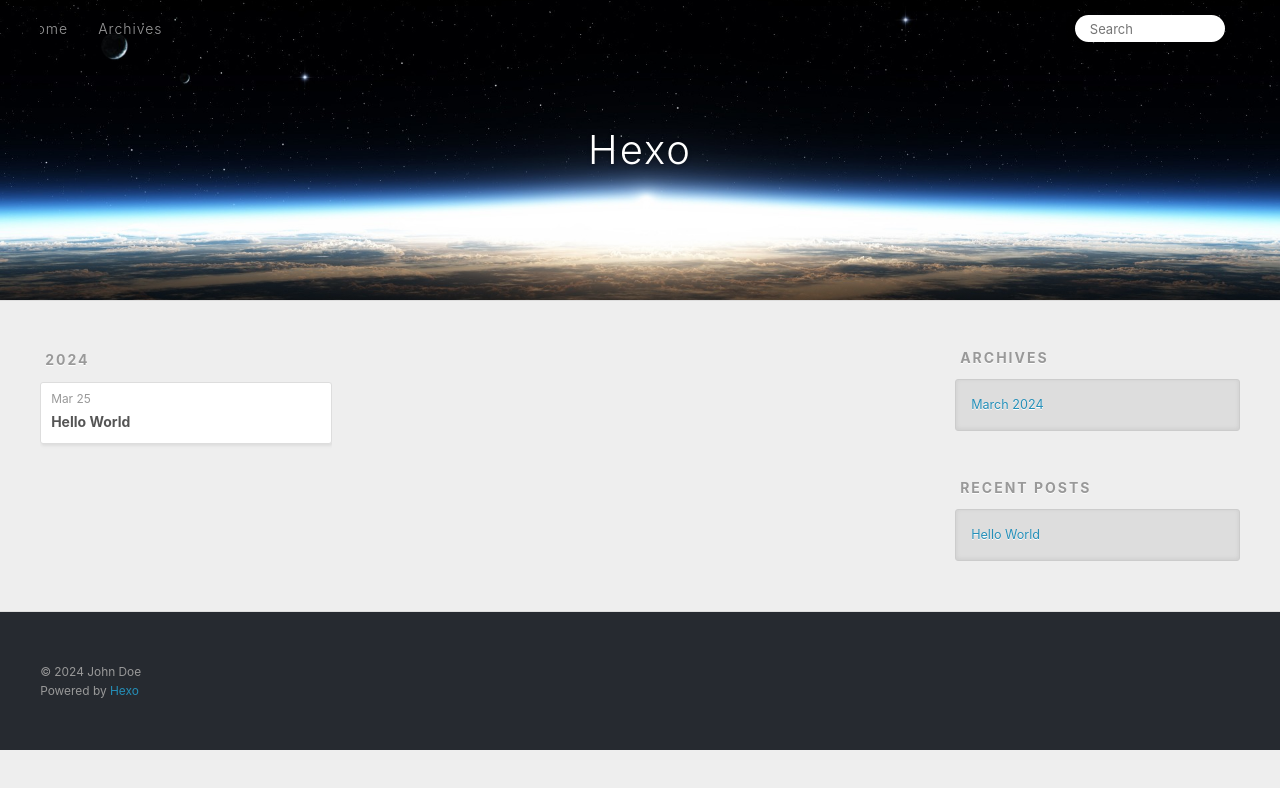
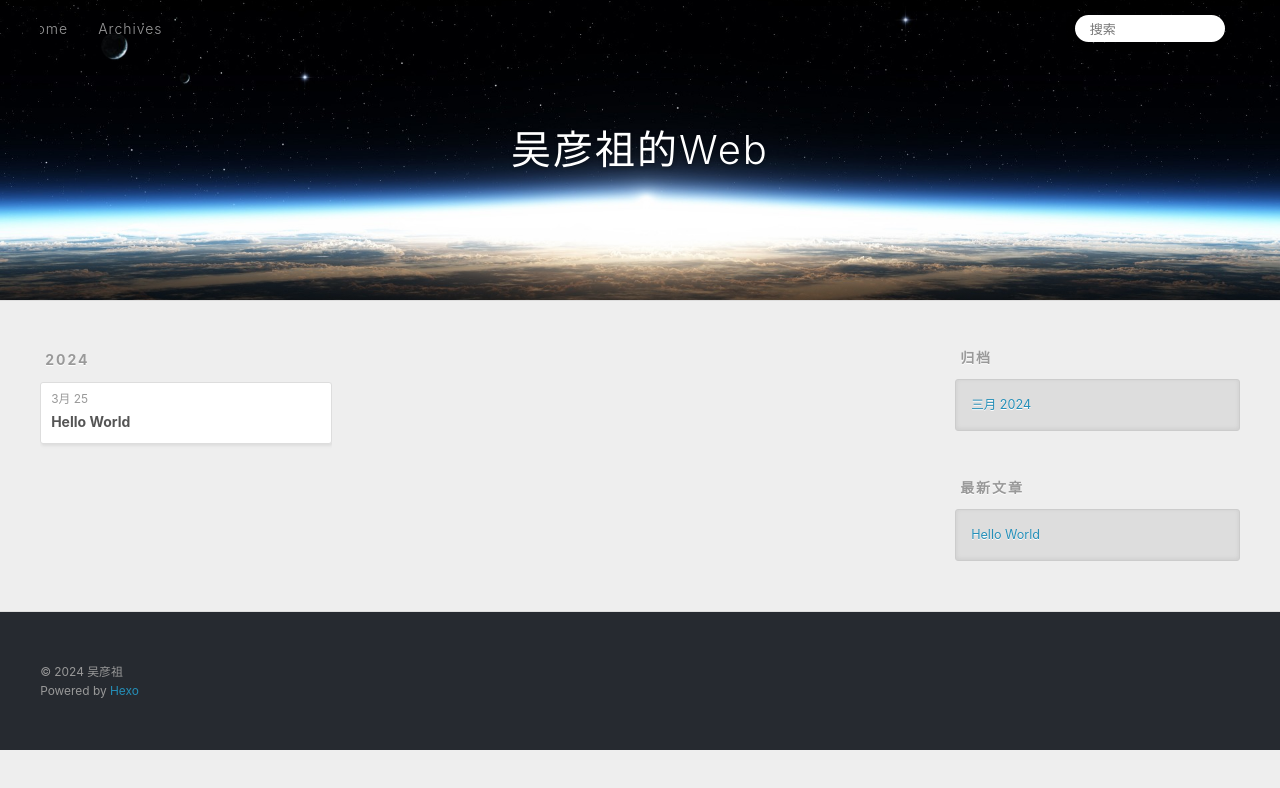
Before and after one commit to 15279794176/15279794176.github.io, a plain HTML site: page archives/index.html in a window 1280 px wide. Both pictures are taken after a click on the link 1232 px from the left and 27 px from the top of the page. Drawn offline with Linux system fonts and the light colour scheme.

Commit message:
Site updated: 2024-03-25 16:40:00

```diff
--- a/archives/index.html
+++ b/archives/index.html
@@ -4,17 +4,17 @@
   <meta charset="utf-8">
 
 
-  <title>Archives | Hexo</title>
+  <title>归档 | 吴彦祖的Web</title>
   <meta name="viewport" content="width=device-width, initial-scale=1, shrink-to-fit=no">
   <meta property="og:type" content="website">
-<meta property="og:title" content="Hexo">
+<meta property="og:title" content="吴彦祖的Web">
 <meta property="og:url" content="http://example.com/archives/index.html">
-<meta property="og:site_name" content="Hexo">
-<meta property="og:locale" content="en_US">
-<meta property="article:author" content="John Doe">
+<meta property="og:site_name" content="吴彦祖的Web">
+<meta property="og:locale" content="zh_CN">
+<meta property="article:author" content="吴彦祖">
 <meta name="twitter:card" content="summary">
 
-    <link rel="alternate" href="/atom.xml" title="Hexo" type="application/atom+xml">
+    <link rel="alternate" href="/atom.xml" title="吴彦祖的Web" type="application/atom+xml">
 
 
     <link rel="shortcut icon" href="/favicon.png">
@@ -39,7 +39,7 @@
   <div id="header-outer" class="outer">
     <div id="header-title" class="inner">
       <h1 id="logo-wrap">
-        <a href="/" id="logo">Hexo</a>
+        <a href="/" id="logo">吴彦祖的Web</a>
       </h1>
 
     </div>
@@ -55,12 +55,12 @@
       <nav id="sub-nav">
 
 
-          <a class="nav-icon" href="/atom.xml" title="RSS Feed"><span class="fa fa-rss"></span></a>
+          <a class="nav-icon" href="/atom.xml" title="RSS 订阅"><span class="fa fa-rss"></span></a>
 
-        <a class="nav-icon nav-search-btn" title="Search"><span class="fa fa-search"></span></a>
+        <a class="nav-icon nav-search-btn" title="搜索"><span class="fa fa-search"></span></a>
       </nav>
       <div id="search-form-wrap">
-        <form action="//google.com/search" method="get" accept-charset="UTF-8" class="search-form"><input type="search" name="q" class="search-form-input" placeholder="Search"><button type="submit" class="search-form-submit">&#xF002;</button><input type="hidden" name="sitesearch" value="http://example.com"></form>
+        <form action="//google.com/search" method="get" accept-charset="UTF-8" class="search-form"><input type="search" name="q" class="search-form-input" placeholder="搜索"><button type="submit" class="search-form-submit">&#xF002;</button><input type="hidden" name="sitesearch" value="http://example.com"></form>
       </div>
     </div>
   </div>
@@ -84,7 +84,7 @@
   <div class="archive-article-inner">
     <header class="archive-article-header">
       <a href="/2024/03/25/hello-world/" class="archive-article-date">
-  <time class="dt-published" datetime="2024-03-25T08:13:12.620Z" itemprop="datePublished">Mar 25</time>
+  <time class="dt-published" datetime="2024-03-25T08:13:12.620Z" itemprop="datePublished">3月 25</time>
 </a>
 
 
@@ -116,9 +116,9 @@
 
 
   <div class="widget-wrap">
-    <h3 class="widget-title">Archives</h3>
+    <h3 class="widget-title">归档</h3>
     <div class="widget">
-      <ul class="archive-list"><li class="archive-list-item"><a class="archive-list-link" href="/archives/2024/03/">March 2024</a></li></ul>
+      <ul class="archive-list"><li class="archive-list-item"><a class="archive-list-link" href="/archives/2024/03/">三月 2024</a></li></ul>
     </div>
   </div>
 
@@ -126,7 +126,7 @@
 
 
   <div class="widget-wrap">
-    <h3 class="widget-title">Recent Posts</h3>
+    <h3 class="widget-title">最新文章</h3>
     <div class="widget">
       <ul>
 
@@ -147,7 +147,7 @@
   <div class="outer">
     <div id="footer-info" class="inner">
 
-      &copy; 2024 John Doe<br>
+      &copy; 2024 吴彦祖<br>
       Powered by <a href="https://hexo.io/" target="_blank">Hexo</a>
     </div>
   </div>
```
Also changed, not shown: 2024/03/25/hello-world/index.html (+14 -14 lines), archives/2024/03/index.html (+15 -15 lines), archives/2024/index.html (+15 -15 lines), index.html (+15 -15 lines).
